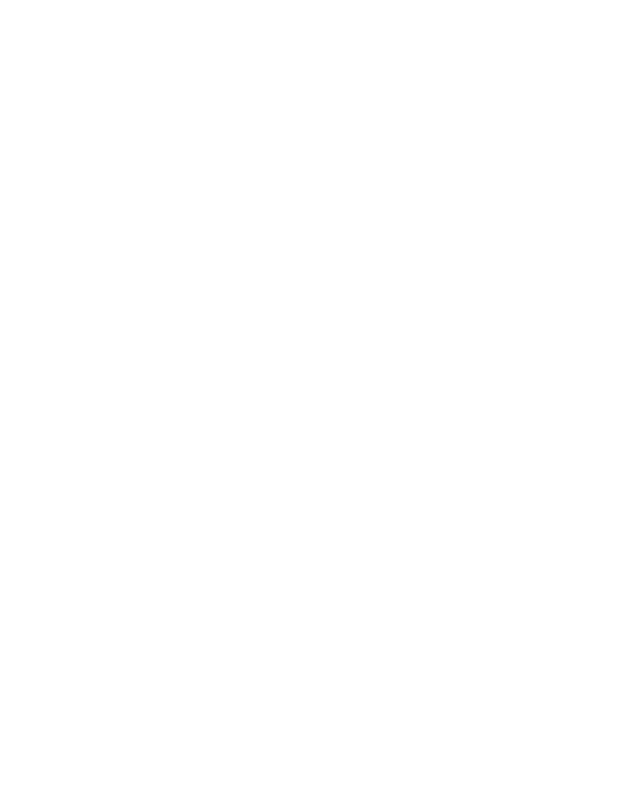
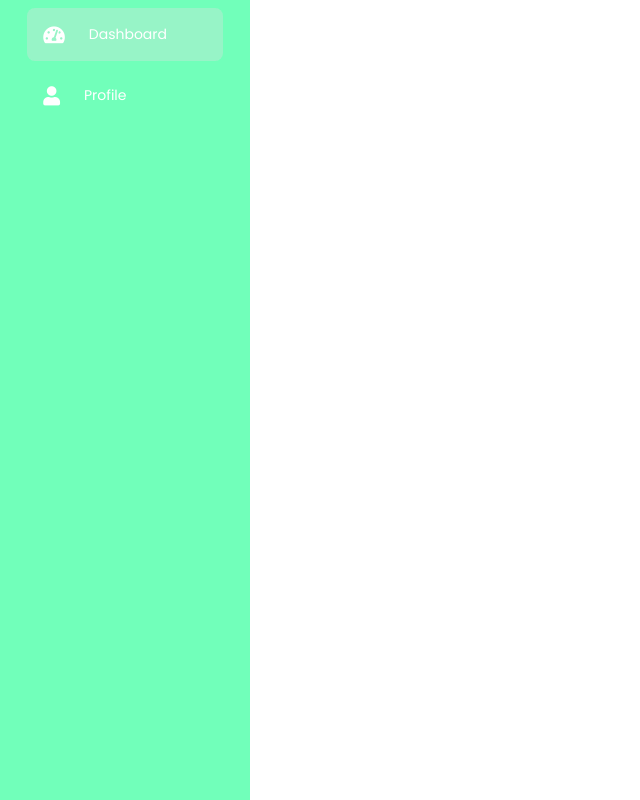
Before and after one commit to Ditteruu/Dashboard, a plain HTML site: page index.html in a window 1280 px wide. Shown: the whole page, without its empty margins (0-640 px from the left). Drawn offline with Linux system fonts and the light colour scheme.

Commit message:
realizacion de todo el html

```diff
--- a/index.html
+++ b/index.html
@@ -9,5 +9,22 @@
             href="https://cdnjs.cloudflare.com/ajax/libs/font-awesome/5.15.3/css/all.min.css"
         />
     </head>
+    <body>
+        <div class="sidebar">
+            <div class="logo"></div>
+            <ul class="menu">
+                <li class="active">
+                    <a href="#">
+                        <i class="fas fa-tachometer-alt"></i>
+                        <span>Dashboard</span>
+                    </a>
+                </li>
+                <li>
+                    <a href="#">
+                        <i class="fas fa-user"></i>
+                        <span>Profile</span>
+                    </a>
+                </li>
+                <li>
 
 </html>
```
